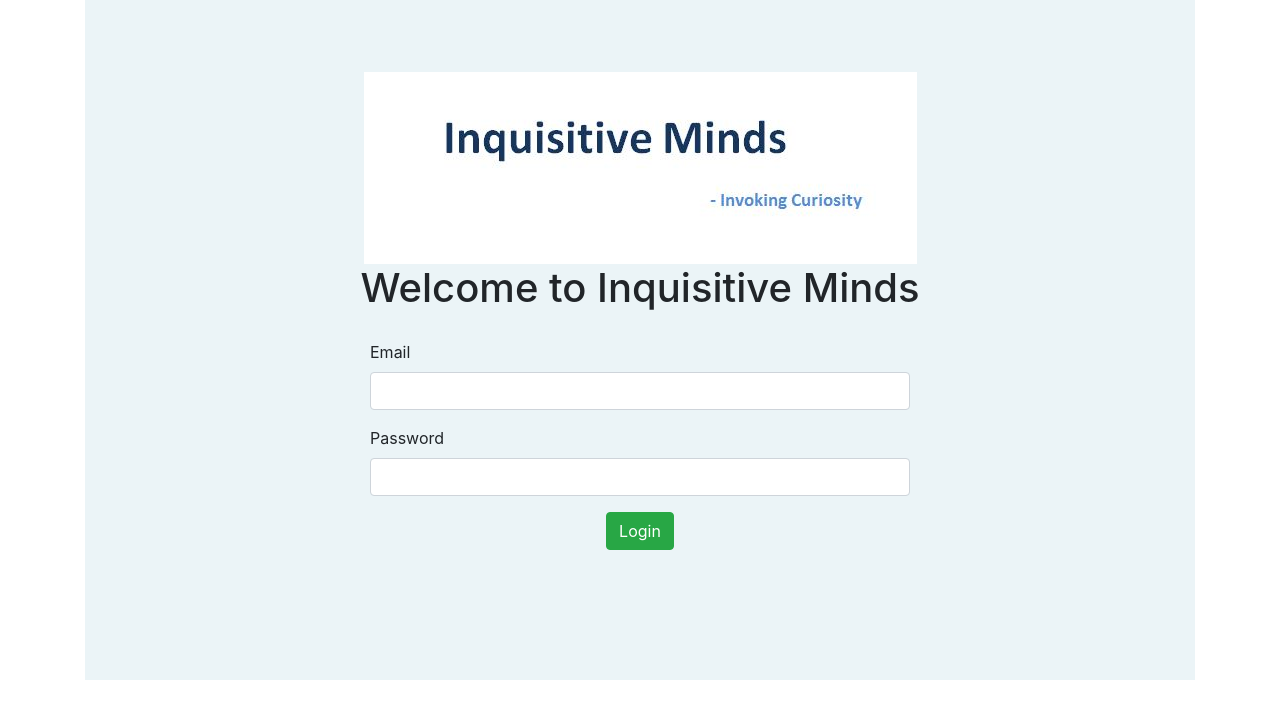
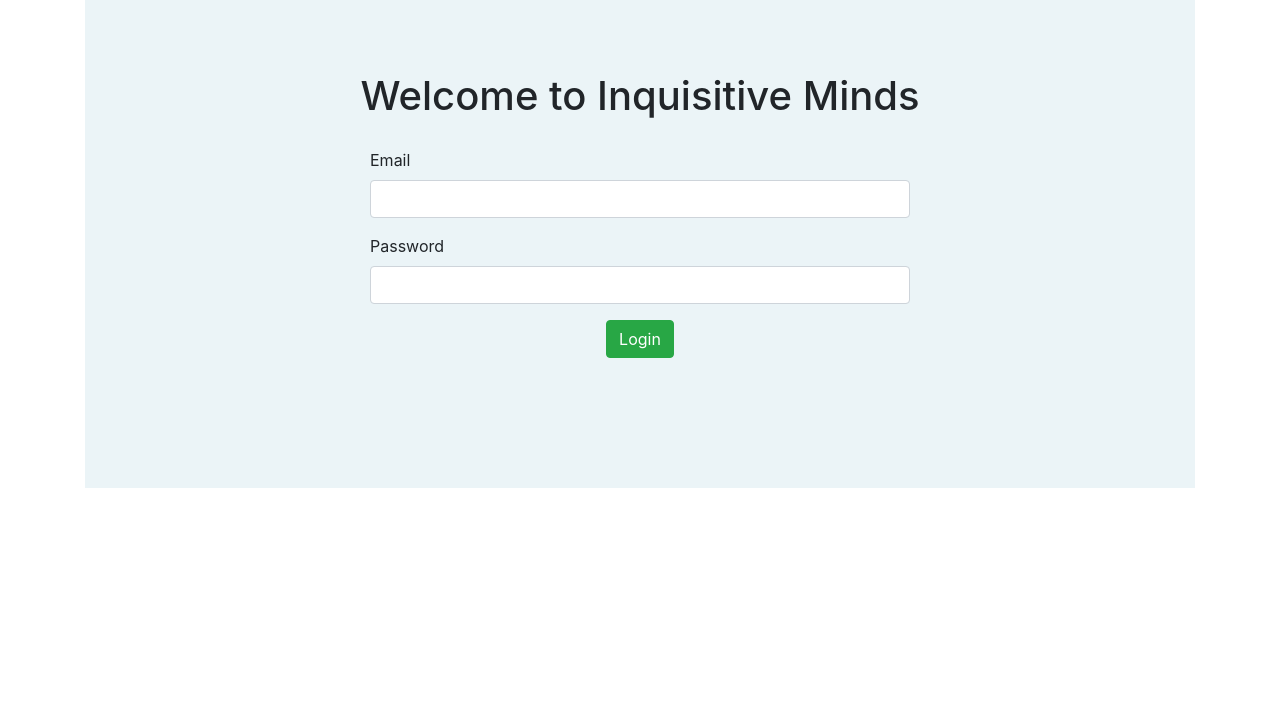
Before and after one commit to MadhuraMary/InquisitiveMinds, an Angular app: page /login in a window 1280 px wide. Shown: the top 718 px of the page. Built offline with nearby package versions, Linux system fonts and the light colour scheme.

Commit message:
Chatbot added to screens

```diff
--- a/src/instructions/instructions.component.html
+++ b/src/instructions/instructions.component.html
@@ -3,6 +3,9 @@
 <div style="background-color:rgb(235, 244, 247)">
     <br>
 <br>
+<nav>
+    <a style="text-align: right;" href="https://inquisitive-bot.herokuapp.com/" target="_blank"><h4>Chat with our eduBOT</h4></a>
+</nav>
 <div class="form-group col-4">
     <label for="Subject"><b>Subject</b></label>
     <select class="form-control align-items-center" id="subject" (change)="onChange('subject' , $event.target.value)">
--- a/src/login/login.component.html
+++ b/src/login/login.component.html
@@ -29,7 +29,7 @@
 </html> -->
 <div style="background-color:rgb(235, 244, 247)">
     <br><br><br>
-    <img style="display: block;margin-left: auto;margin-right: auto;" src="../assets/logo.JPG">
+    <!-- <img style="display: block;margin-left: auto;margin-right: auto;" src="../assets/logo.JPG"> -->
     <h1 style="text-align: center;">Welcome to Inquisitive Minds</h1>
 
     <div class="row h-100 justify-content-center align-items-center">
```
